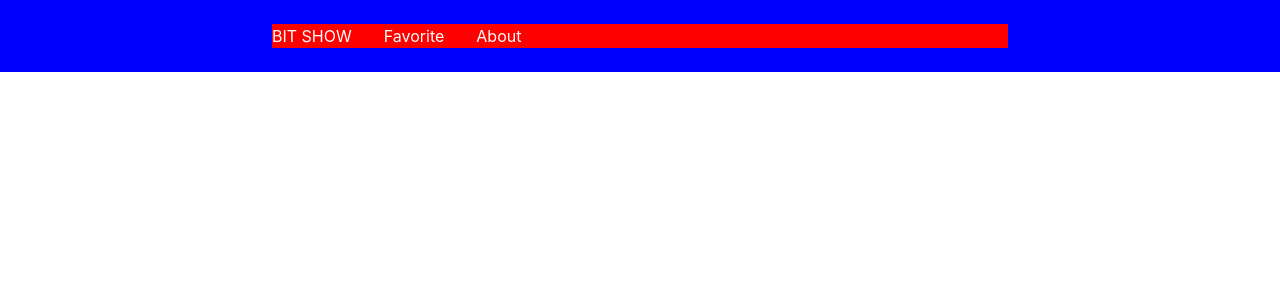
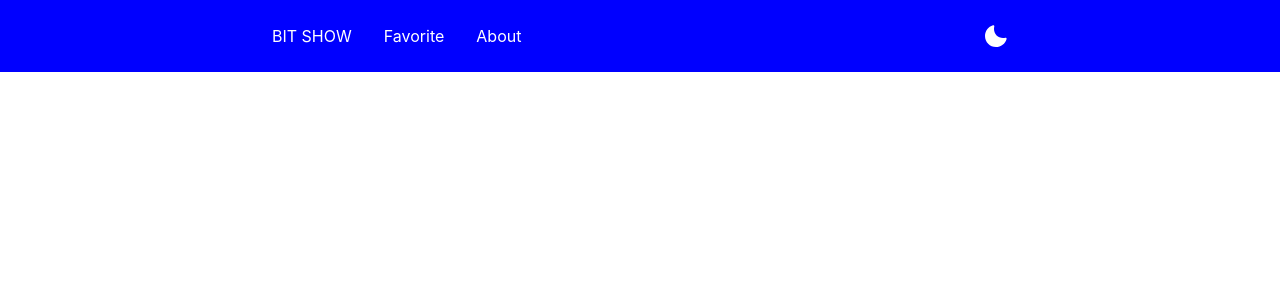
Before and after one commit to devojka-od-papira/bit-show-v2, a React (Create React App) app: page /detail/1 in a window 1280 px wide. Shown: the top 300 px of the page. Built offline with nearby package versions, Linux system fonts and the light colour scheme.

Commit message:
User can switch themes

```diff
--- a/package.json
+++ b/package.json
@@ -3,6 +3,10 @@
   "version": "0.1.0",
   "private": true,
   "dependencies": {
+    "@chakra-ui/icons": "^1.1.1",
+    "@chakra-ui/react": "^1.8.0",
+    "@emotion/react": "^11",
+    "@emotion/styled": "^11",
     "@testing-library/jest-dom": "^5.14.1",
     "@testing-library/react": "^12.0.0",
     "@testing-library/user-event": "^13.2.1",
@@ -10,6 +14,7 @@
     "@types/node": "^16.7.13",
     "@types/react": "^17.0.20",
     "@types/react-dom": "^17.0.9",
+    "framer-motion": "^5",
     "react": "^17.0.2",
     "react-dom": "^17.0.2",
     "react-router-dom": "^6.2.1",
--- a/src/App.tsx
+++ b/src/App.tsx
@@ -5,7 +5,7 @@ import DetailPage from "./view/detail";
 import AboutPage from "./view/about";
 import FavoritePage from "./view/favorites";
 import Header from "./components/header";
-import HeaderProvider from "./containers/headerContext";
+import HeaderProvider from "./context/headerContext";
 
 function App() {
   return (
--- a/src/components/header/index.tsx
+++ b/src/components/header/index.tsx
@@ -1,7 +1,8 @@
 import React, { useContext } from "react";
 import { Link } from "react-router-dom";
 import { Container, Flex, Box, Stack } from "@chakra-ui/react";
-import { HeaderContext } from "../../containers/headerContext";
+import { HeaderContext } from "../../context/headerContext";
+import ThemeSwitch from "../themeSwitch";
 
 function Header() {
   const { pages } = useContext(HeaderContext);
@@ -19,11 +20,11 @@ function Header() {
     >
       <Container maxW="container.md">
         <Box
-          style={{ backgroundColor: "violet" }}
+          display="flex"
+          justifyContent="space-between"
           flexBasis={{ base: "100%", md: "auto" }}
         >
           <Stack
-            style={{ backgroundColor: "red" }}
             spacing={8}
             align="center"
             justify={["center", "space-between", "flex-start", "flex-start"]}
@@ -38,6 +39,7 @@ function Header() {
               );
             })}
           </Stack>
+          <ThemeSwitch />
         </Box>
       </Container>
     </Flex>
--- /dev/null
+++ b/src/components/themeSwitch/index.tsx
@@ -0,0 +1,12 @@
+import React from "react";
+import { useColorMode } from "@chakra-ui/react";
+import { MoonIcon, SunIcon } from "@chakra-ui/icons";
+
+function ThemeSwitch() {
+  const { colorMode, toggleColorMode } = useColorMode();
+  if (colorMode === "light") {
+    return <MoonIcon w={6} h={6} onClick={toggleColorMode} />;
+  } else return <SunIcon w={6} h={6} onClick={toggleColorMode} />;
+}
+
+export default ThemeSwitch;
--- /dev/null
+++ b/src/config/theme.ts
@@ -0,0 +1,10 @@
+import { extendTheme, ThemeConfig } from "@chakra-ui/react";
+
+const config: ThemeConfig = {
+  initialColorMode: "light",
+  useSystemColorMode: false,
+};
+
+const theme = extendTheme({ config });
+
+export default theme;
--- a/src/index.tsx
+++ b/src/index.tsx
@@ -3,10 +3,13 @@ import ReactDOM from "react-dom";
 import App from "./App";
 import reportWebVitals from "./reportWebVitals";
 import { ChakraProvider } from "@chakra-ui/react";
+import { ColorModeScript } from "@chakra-ui/react";
+import theme from "./config/theme";
 
 ReactDOM.render(
   <React.StrictMode>
     <ChakraProvider>
+      <ColorModeScript initialColorMode={theme.initialColorMode} />
       <App />
     </ChakraProvider>
   </React.StrictMode>,
```
Also changed, not shown: src/context/headerContext.tsx (renamed from src/containers/headerContext.tsx), 1 other file (tests, documents, lock files or other folders).
